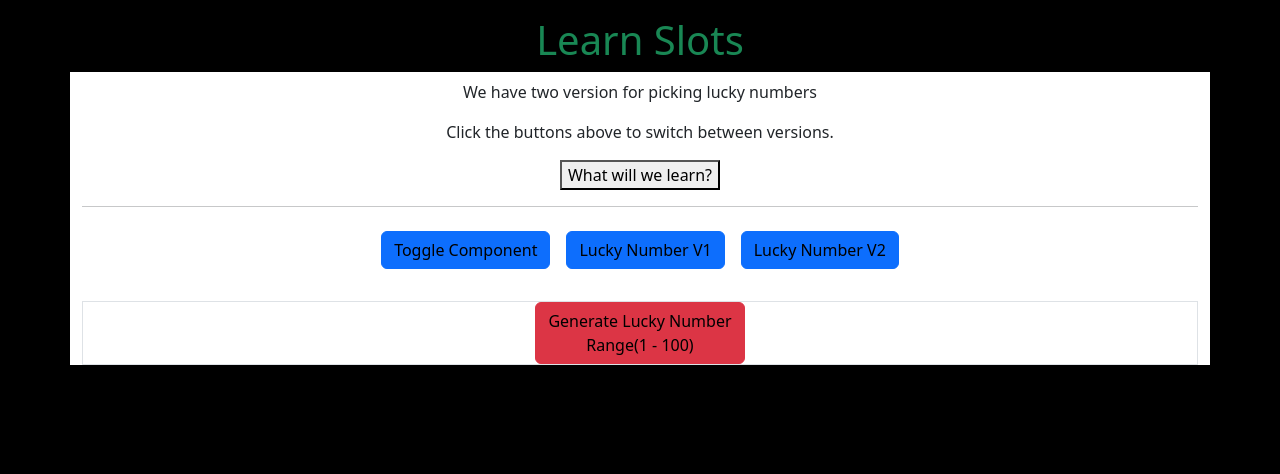
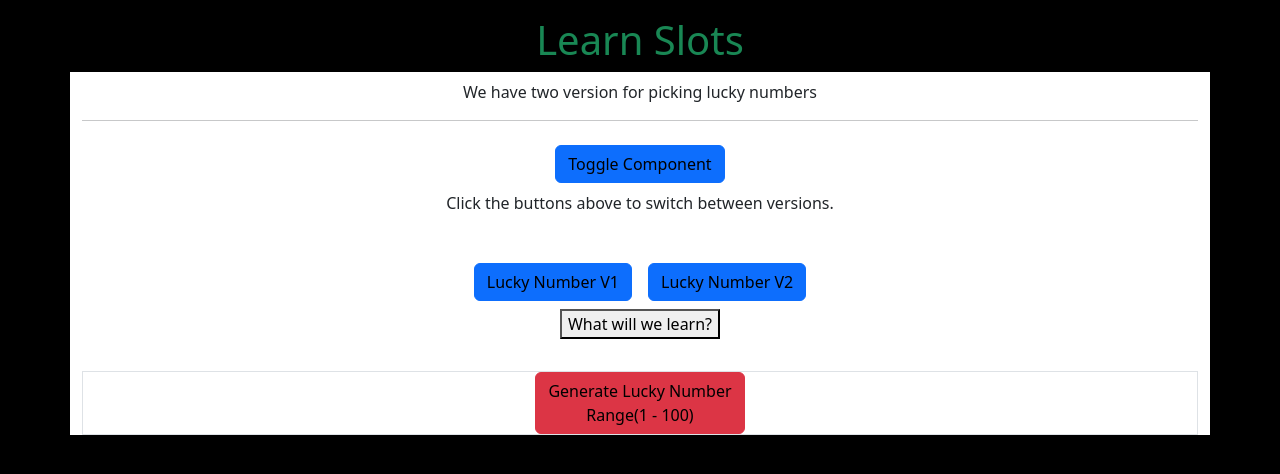
Before and after one commit to tankoi/vue-3-and-net-10-build-full-stack-real-world-app-2025, a Vue app in the folder Section 13 - Slots and Lifecycle/vue-components-demo/: page / in a window 1280 px wide. Shown: the top 474 px of the page. Built offline with nearby package versions, Linux system fonts and the light colour scheme.

Commit message:
109. Named Slots

```diff
--- a/Section 13 - Slots and Lifecycle/vue-components-demo/src/App.vue
+++ b/Section 13 - Slots and Lifecycle/vue-components-demo/src/App.vue
@@ -1,10 +1,16 @@
 <template>
   <LuckyNumberParentComponent>
-    <p class="pt-2">We have two version for picking lucky numbers</p>
-    <p>Click the buttons above to switch between versions.</p>
-    <button @click="showMessage">What will we learn?</button>
-    <h4 class="text-success">{{ message }}</h4>
-    <hr>
+    <template v-slot:default>
+      <p class="pt-2">We have two version for picking lucky numbers</p>
+      <hr>
+    </template>
+    <template v-slot:moreInfo>
+      <p>Click the buttons above to switch between versions.</p>
+    </template>
+    <template v-slot:learnSlot>
+      <button @click="showMessage">What will we learn?</button>
+      <h4 class="text-success">{{ message }}</h4>
+    </template>
   </LuckyNumberParentComponent>
 </template>
 
--- a/Section 13 - Slots and Lifecycle/vue-components-demo/src/components/LuckyNumberParentComponent.vue
+++ b/Section 13 - Slots and Lifecycle/vue-components-demo/src/components/LuckyNumberParentComponent.vue
@@ -4,9 +4,12 @@
 		<div class="container text-center bg-white">
 			<slot></slot>
 			<button class="btn btn-primary text-black m-2" @click="newVersion = !newVersion">Toggle Component</button>
+			<slot name="moreInfo"></slot>
+			<br>
 			<button class="btn btn-primary text-black m-2" @click="newVersion = false">Lucky Number V1</button>
 			<button class="btn btn-primary text-black m-2" @click="newVersion = true">Lucky Number V2</button>
 			<br>
+			<slot name="learnSlot"></slot>
 			<br>
 			<!-- component will not be remounted, so it preserves its state -->
 			<keep-alive :include="['LuckyNumber', 'LuckyNumberV2']">
```
